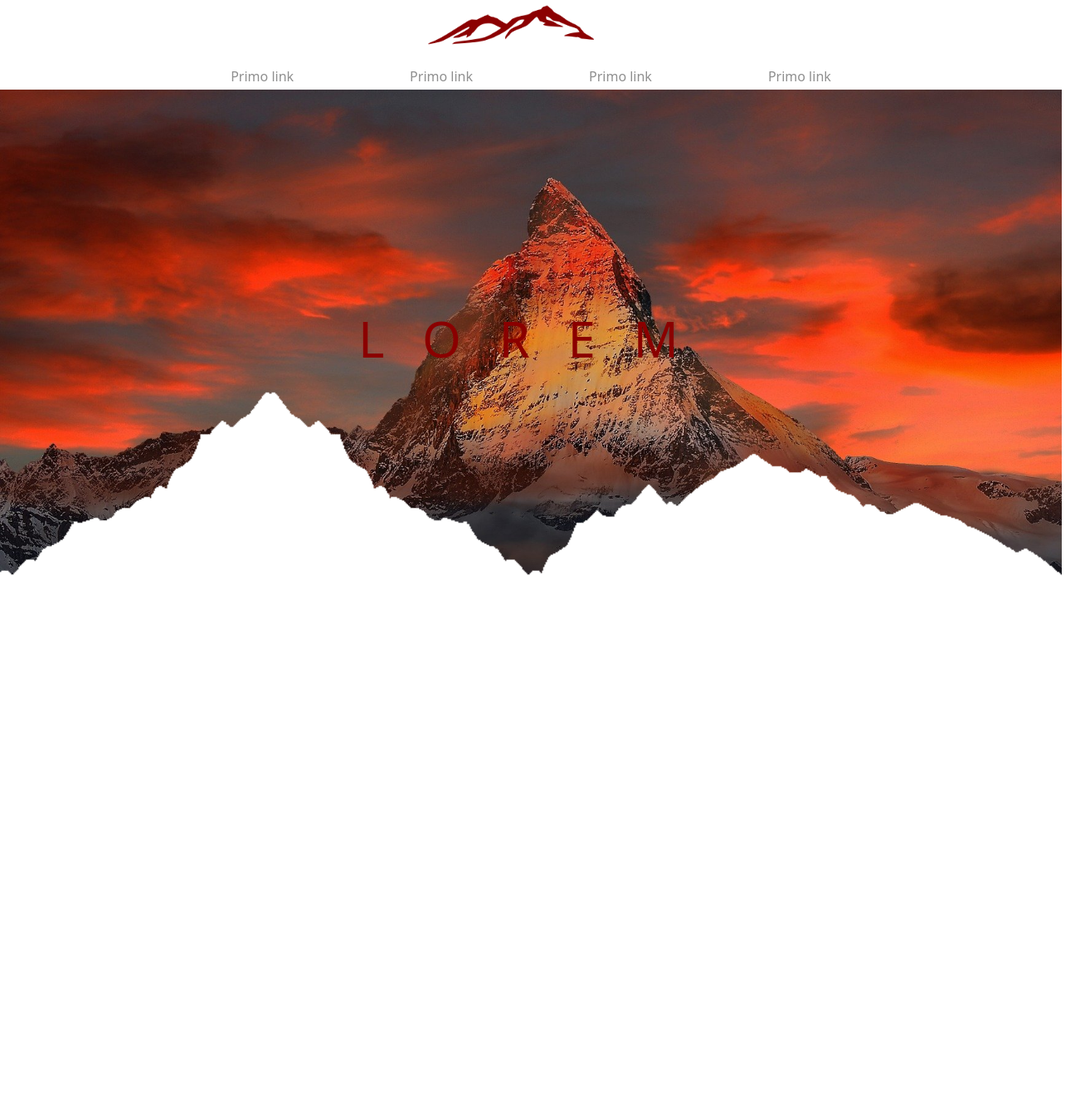
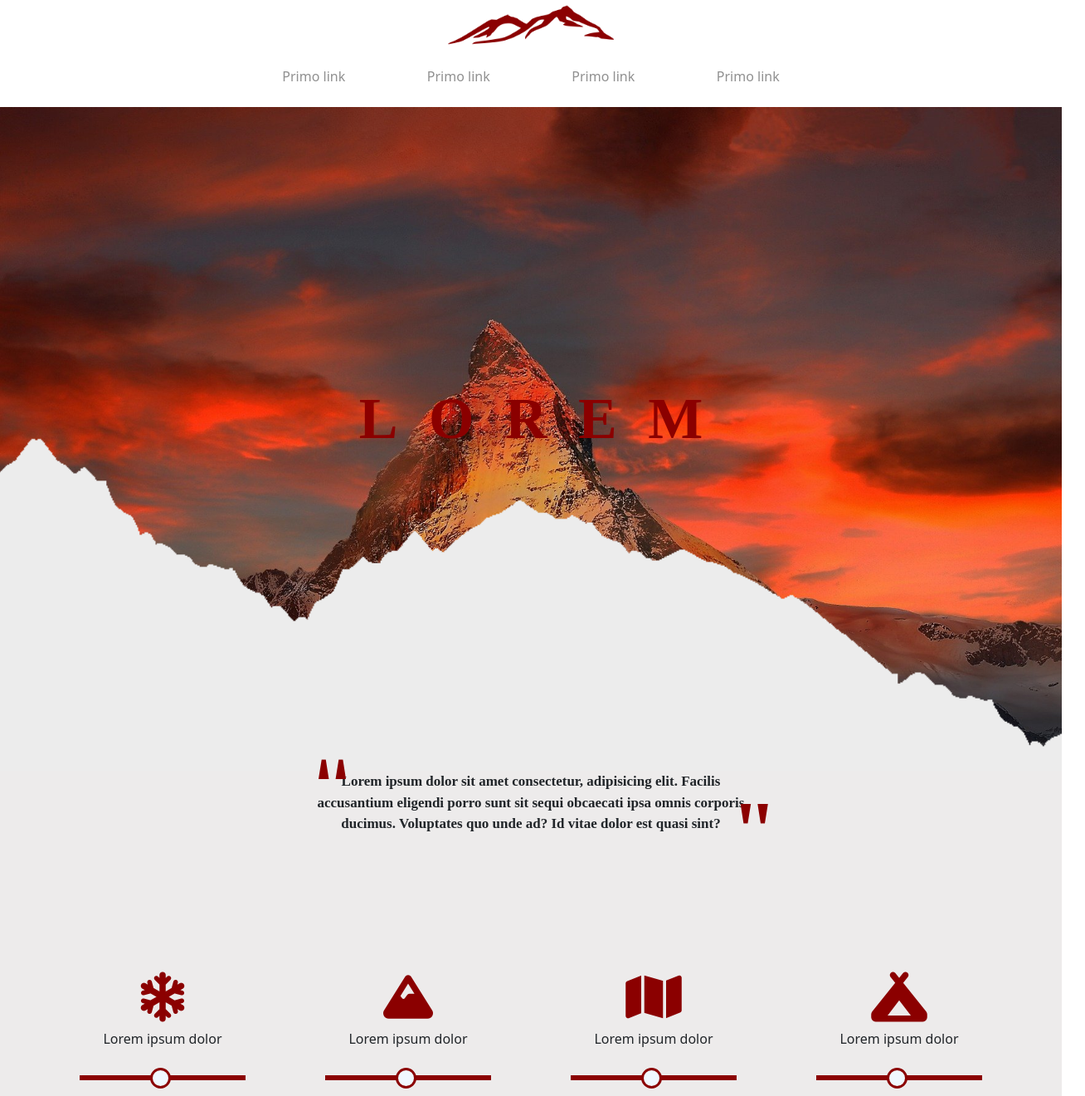
Before and after one commit to DavideCaltran/Progetto_red_dc, a plain HTML site: page index.html in a window 1280 px wide. Shown: the part 20-1341 px from the top of the page at 83% size, 1308 px wide, since content can reach past the window. Drawn offline with nearby package versions, Linux system fonts and the light colour scheme; a web font is replaced by a local one.

Commit message:
fine dei 2para

```diff
--- a/index.css
+++ b/index.css
@@ -1,75 +1,45 @@
-.imgLogo{
+.font-1{
 
-    height: 100px;
-    width: 200px;
+    font-family: 'Kalnia', serif;
+}
+
+
+
+.rowNav{
+
+    margin-left:209px ;
+    margin-right: 209px;
+
+    padding-bottom: 25px;
 
 }
 
-nav{
+a{
 
-    position: fixed;
-    width: 100%;
-    z-index: 20;
-    top: 0;
+    color: rgb(144, 144, 144);
+}
+
+.navImg{
+
     background-color: rgb(255, 255, 255);
 
 }
 
-/* i miei font */
-
-.f-1{
+header{
 
 
-    Font:  Nova Square, Rajdhani
-}
+
+    height:100vh;
+
+    background-image: url(./media/mountains2.png), url(./media/switzerland-862870_1920.jpg);
+    background-size: cover,cover;
+    background-repeat: no-repeat, no-repeat;
+    background-position-x: center,center    ;
+    background-position-y: center,center  ;
 
 
-/* i miei colori */
 
 
-:root{
-
-    --font-primary:darkred;
-}
-
-.bg-modificato{
-
-    background-color: var(--font-primary);
-}
-
-.ancoreNav{
-
-    color: rgb(143, 143, 143);
-    padding-left: 70px   ;
-    padding-right: 70px;
-
-
-}
-
-header{
-    width: 100%;
-    height: calc(100vh );
-    margin-top: 128px;
-
-
-    background-image:url(./media/mountains.png) ,url(./media/switzerland-862870_1920.jpg);
-    background-position-y:-35px, -150px;
-    background-position-x:0px,0px;
-    background-repeat: no-repeat, no-repeat;
-    background-size: cover, cover,cover;
-   position: relative;
-
-}
-
-
-h1{
-
-
-    color: darkred;
-    font:  'Nova Square' ;
-    font-size: 60px;
-    margin-left: -30px;
-    margin-bottom: 200px;
 
 
 
@@ -77,8 +47,124 @@ h1{
 
 span{
 
-   padding: 15px;
+    margin-left: 10px;
+    margin-right: 10px;
+    color: darkred;
+
+
+}
+
+h1{
+
+
+    font-size: 70px;
+
+}
+
+
+.paragrafoApici::before{
+
+
+   content: '"';
+   font-size: 99px;
+   position: absolute;
+   color: darkred;
+
+    left:0px;
+    bottom: 25px;
+   rotate: 180deg;
 
 
 
 }
+
+.paragrafoApici{
+
+    font-size: 17px;
+}
+
+.paragrafoApici::after{
+
+
+    content: '"';
+    font-size: 99px;
+    position: absolute;
+    color: darkred;
+
+    right: -30px;
+    bottom:-70px;
+
+
+
+
+
+ }
+
+
+
+
+ main{
+
+    height: fit-content;
+ }
+
+
+ .iconadi4{
+
+    font-size: 60px;
+    color: darkred;
+
+ }
+
+ .divparagrafo2{
+
+    margin-top: 150px;
+    background-color: rgb(237, 235, 235);
+
+    padding-left: 60px;
+    padding-right: 60px;
+ }
+
+
+ .divparagrafo1{
+
+
+    background-color: rgb(237, 235, 235);
+
+ }
+
+
+ .hricone{
+
+
+    border: 3px solid darkred;
+    opacity: 1;
+    width: 200px;
+
+ }
+
+ .hricone::before{
+
+    content: '';
+    border: 3px solid darkred;
+    border-radius: 50%;
+    position: absolute;
+    height: 25px;
+    width: 25px;
+    left: 85px;
+    bottom: 6px;
+    background-color: aliceblue;
+
+ }
+
+ .divreverso{
+
+
+    right: -110px;
+ }
+
+
+ .container2para{
+
+    margin-top: 150px;
+ }
--- a/index.html
+++ b/index.html
@@ -3,11 +3,15 @@
 <head>
     <meta charset="utf-8">
     <meta name="viewport" content="width=device-width, initial-scale=1">
-    <title>Bootstrap demo</title>
+    <title>Progetto Red</title>
+
+    <link rel="preconnect" href="https://fonts.googleapis.com">
+    <link rel="preconnect" href="https://fonts.gstatic.com" crossorigin>
+    <link href="https://fonts.googleapis.com/css2?family=Kalnia:wght@100;200;300&display=swap" rel="stylesheet">
+
     <link href="https://cdn.jsdelivr.net/npm/bootstrap@5.3.2/dist/css/bootstrap.min.css" rel="stylesheet" integrity="sha384-T3c6CoIi6uLrA9TneNEoa7RxnatzjcDSCmG1MXxSR1GAsXEV/Dwwykc2MPK8M2HN" crossorigin="anonymous">
+
     <link rel="stylesheet" href="index.css">
-
-
 </head>
 
 
@@ -16,88 +20,198 @@
 
 <body>
 
-
-
-    <nav class="">
-
-
-        <!-- section logo -->
-
+    <nav class="navImg  w-100 ">
 
         <section class="d-flex justify-content-center">
 
-
-            <img class="imgLogo me-5"   src="./media/logo.png" alt="">
-
-
+            <img style="height: 100px;" class="imgLogo" src="./media/logo.png" alt="">
 
         </section>
 
-        <!-- sezione link -->
+        <section class="container">
 
-        <section class=" container d-flex justify-content-center list-unstyled  pb-1">
+            <div class="row justify-content-between rowNav ">
+
+                <div class="col-3 d-flex justify-content-center  ">
+
+                    <li class="listNavbar  list-unstyled ">
+                        <a class="text-decoration-none" href="">Primo link</a>
+                    </li>
+                </div>
+                <div class="col-3 d-flex justify-content-center  ">
+
+                    <li class="listNavbar  list-unstyled ">
+                        <a class="text-decoration-none" href="">Primo link</a>
+                    </li>
+                </div>
+                <div class="col-3 d-flex justify-content-center  ">
+
+                    <li class="listNavbar  list-unstyled ">
+                        <a class="text-decoration-none" href="">Primo link</a>
+                    </li>
+                </div>
+                <div class="col-3 d-flex justify-content-center  ">
+
+                    <li class="listNavbar  list-unstyled ">
+                        <a class="text-decoration-none" href="">Primo link</a>
+                    </li>
+                </div>
 
 
-            <div class="row w-100 ">
-                <div class="col-12 d-flex justify-content-center  ">
+            </div>
 
-
-                    <li>
-
-                        <a class="text-decoration-none ancoreNav" href="">Primo link</a>
-                    </li>
-
-
-                    <li>
-
-                        <a class="text-decoration-none  ancoreNav" href="">Primo link</a>
-                    </li>
-
-
-                    <li>
-
-                        <a class="text-decoration-none  ancoreNav" href="">Primo link</a>
-                    </li>
-
-                    <li>
-
-                        <a class="text-decoration-none  ancoreNav" href="">Primo link</a>
-                    </li>
-
-
-
-
-                </div>
-
-            </div>
 
 
         </section>
 
     </nav>
 
+    <header>
 
-    <header class="">
+        <div class="container-fluid h-100">
+
+            <div class="row align-items-center h-100 ">
+
+                <h1 class="text-center position-relative mb-5 me-5 font-1 fw-bold"><span >L</span> <span>O</span> <span>R</span> <span>E</span> <span>M</span></h1>
 
 
-        <div class=" h-100 d-flex justify-content-center  align-items-center">
+            </div>
+        </div>
 
 
-            <h1 class="position-absolute"><span>L</span>  <span>O</span>  <span>R</span>  <span>E</span>   <span>M</span></h1>
-        </div>
+    </header>
+
+
+    <main>
+
+
+
+        <section class="divparagrafo1 ">
+
+            <article class=" d-flex justify-content-center">
+
+                <p class="paragrafoApici position-relative text-center font-1 fw-bold col-5">Lorem ipsum dolor sit amet consectetur, adipisicing elit. Facilis accusantium eligendi porro sunt sit sequi obcaecati ipsa omnis corporis ducimus. Voluptates quo unde ad? Id vitae dolor est quasi sint?</p>
+
+            </article>
+
+            <article class="  container-fluid divparagrafo2">
+
+               <div class=" divCard row  justify-content-between ">
+
+
+
+                <div class="col-3 d-flex justify-content-center  ">
+
+                    <div class="d-flex flex-column">
+                        <i class="fa-solid fa-snowflake iconadi4 text-center"></i>
+                        <p class="mt-2 text-center">Lorem ipsum dolor</p>
 
 
 
 
 
-    </header>
+                        <div class="position-relative">
+                            <hr class="hricone">
 
 
-        <div style="height: 88888px;"></div>
+                            </div>
+
+
+
+                    </div>
+
+                </div>
+                <div class="col-3 d-flex justify-content-center  ">
+
+
+                    <div class="d-flex flex-column">
+                        <i class="fa-solid fa-mountain iconadi4 text-center"></i>
+                        <p class="mt-2 text-center">Lorem ipsum dolor</p>
+
+                        <div class="position-relative">
+                            <hr class="hricone">
+
+
+                            </div>
+
+                    </div>
+
+                </div>
+                <div class="col-3 d-flex justify-content-center  ">
+                    <div class="d-flex flex-column">
+                        <i class="fa-solid fa-map iconadi4 text-center"></i>
+                        <p class="mt-2 text-center">Lorem ipsum dolor</p>
+                        <div class="position-relative">
+                        <hr class="hricone">
+
+
+                        </div>
+                    </div>
+
+                </div>
+                <div class="col-3 d-flex justify-content-center  ">
+
+
+                    <div class="d-flex flex-column">
+                        <i class="fa-solid fa-campground iconadi4 text-center"></i>
+                        <p class="mt-2 text-center">Lorem ipsum dolor</p>
+
+                        <div class="position-relative">
+                            <hr class="hricone">
+
+
+                            </div>
+
+                    </div>
+
+                </div>
+
+
+              </div>
+
+            </article>
+
+
+            <article class="container container2para">
+
+
+                <div class="row justify-content-between">
+
+                    <div class="col-6">
+                        <h2>Lorem ipsum dolor sit</h1>
+                        <p class="col-10">Lorem ipsum dolor sit amet consectetur adipisicing elit. Asperiores enim, dicta necessitatibus sint, veniam aut perspiciatis, natus at error ad consectetur veritatis impedit! Fugit rem natus, aut voluptate labore unde.</p>
+                        <p class="col-10">Lorem ipsum dolor sit amet consectetur adipisicing elit. Asperiores enim, dicta necessitatibus sint, veniam aut perspiciatis, natus at error ad consectetur veritatis impedit! Fugit rem natus, aut voluptate labore unde.</p>
+
+                    </div>
+                    <div class="col-6   ">
+                        <h2 class="text-end">Lorem ipsum dolor sit</h1>
+                            <div class=" divreverso position-relative">
+
+                                <p class=" text-end col-10">Lorem ipsum dolor sit amet consectetur adipisicing elit. Asperiores enim, dicta necessitatibus sint, veniam aut perspiciatis, natus at error ad consectetur veritatis impedit! Fugit rem natus, aut voluptate labore unde.</p>
+                                <p class=" text-end col-10">Lorem ipsum dolor sit amet consectetur adipisicing elit. Asperiores enim, dicta necessitatibus sint, veniam aut perspiciatis, natus at error ad consectetur veritatis impedit! Fugit rem natus, aut voluptate labore unde.</p>
+
+
+                            </div>
+
+                    </div>
+                </div>
+
+
+
+            </article>
+
+
+
+        </section>
+    </main>
+
+    <div style="height: 33333333333px;"></div>
 
 
 
 
+
+    <script src="https://kit.fontawesome.com/67b130c128.js" crossorigin="anonymous"></script>
     <script src="https://cdn.jsdelivr.net/npm/bootstrap@5.3.2/dist/js/bootstrap.bundle.min.js" integrity="sha384-C6RzsynM9kWDrMNeT87bh95OGNyZPhcTNXj1NW7RuBCsyN/o0jlpcV8Qyq46cDfL" crossorigin="anonymous"></script>
 </body>
 </html>
```
